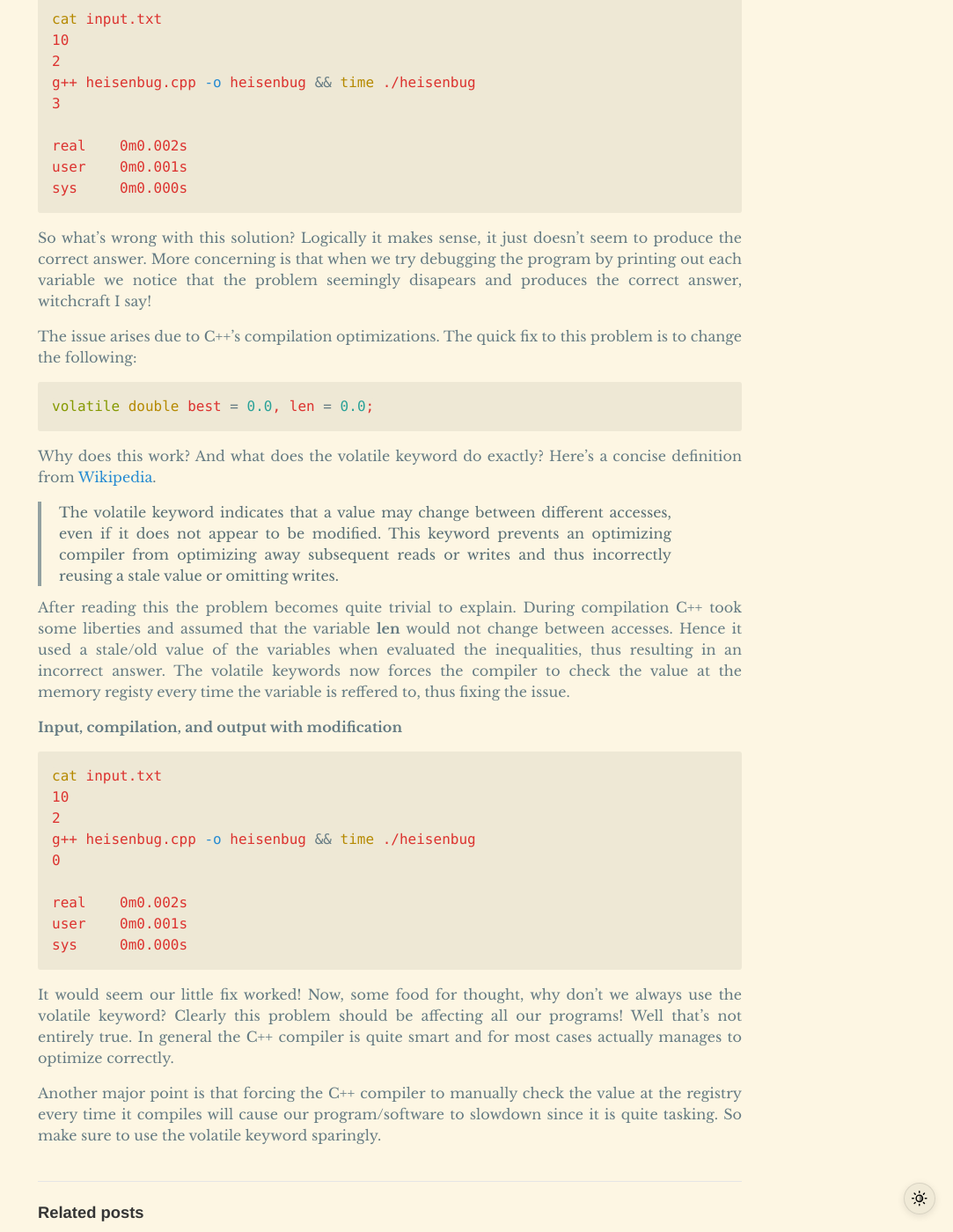
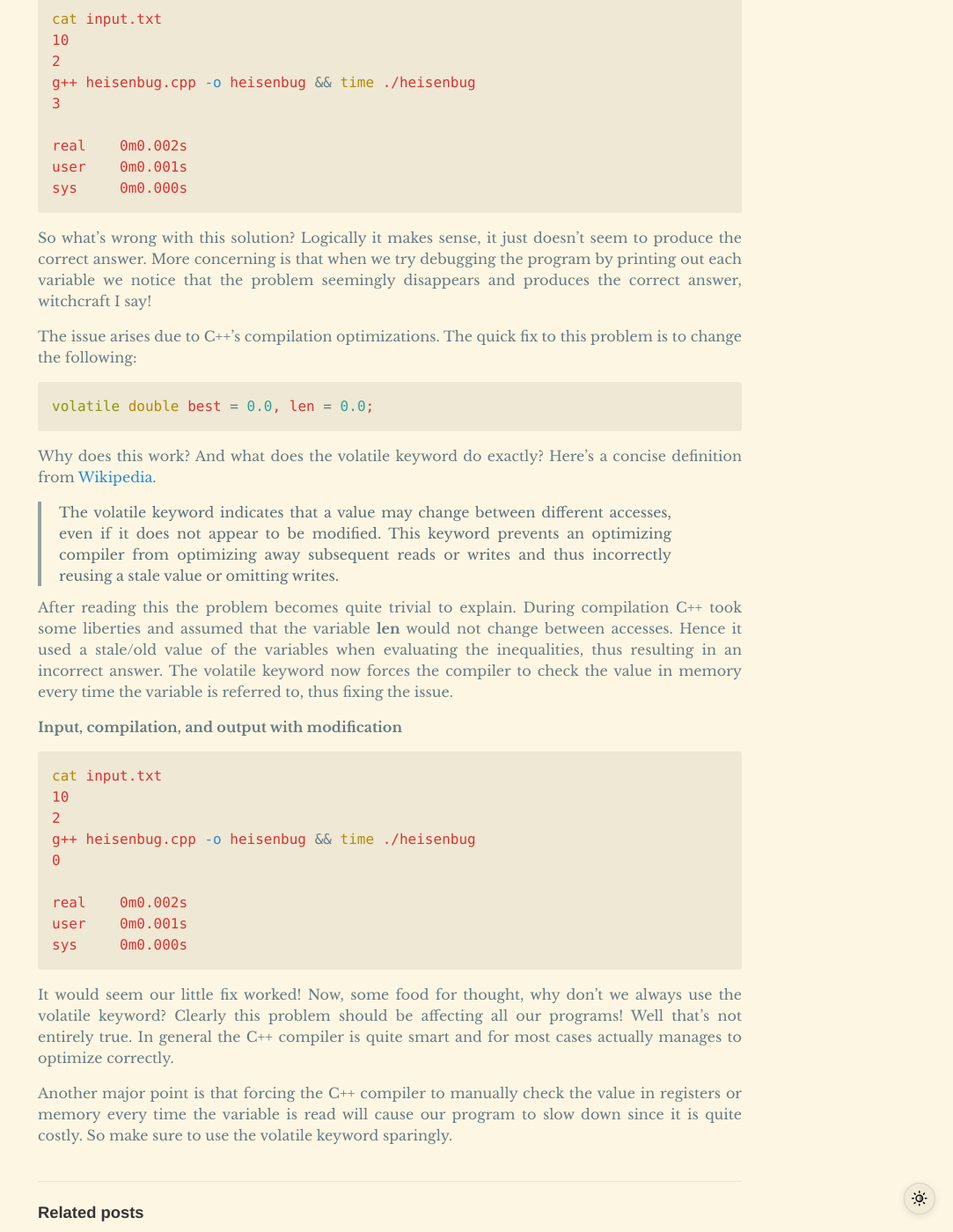
Before and after one commit to wgranados/wgranados.github.io, a Jekyll site: the page built from _posts/2018-03-09-heisen-bug.md, in a window 1280 px wide and 1400 px high, scrolled down 1458 px. Shown: the whole window at 88% size, without its empty margins (197-1280 px from the left). Built offline with Jekyll 4.4.1, drawn with Linux system fonts in a browser that asks for light colours; formulas are drawn with MathJax 3; some of the changed text lies outside the part shown.

Commit message:
Blog: fix excerpts, copy edits on key posts
Use post.excerpt for catalogue blurbs and set explicit excerpts on CCC/CCO, enterprise open source, and Heisenbug posts. Correct typos and grammar in those articles and the welcome post.

Made-with: Cursor

```diff
--- a/_posts/2018-03-09-heisen-bug.md
+++ b/_posts/2018-03-09-heisen-bug.md
@@ -14,10 +16,10 @@ tags:
 ---
 <script src='https://cdn.mathjax.org/mathjax/latest/MathJax.js?config=TeX-AMS-MML_HTMLorMML'></script>
 
-Solution for [NOI00P1 - Cermaic Necklace](http://wcipeg.com/problem/noi00p1)
-[Heisenbugs](https://en.wikipedia.org/wiki/Heisenbug) are quite interesting but often people will have never heard of the terminology or better yet, experience it in practice.  Well today I will show you a heisenbug I encountered while solving a contest problem. This problem had me scratching my head until I had to ask [Alex Li](http://alexli.ca) during [PEG](https://en.wikipedia.org/wiki/Woburn_Collegiate_Institute#Programming_Enrichment_Group_.28PEG.29).
+Solution for [NOI00P1 - Ceramic Necklace](http://wcipeg.com/problem/noi00p1)
+[Heisenbugs](https://en.wikipedia.org/wiki/Heisenbug) are quite interesting but often people will have never heard of the terminology or better yet, experienced one in practice.  Well today I will show you a heisenbug I encountered while solving a contest problem. This problem had me scratching my head until I had to ask [Alex Li](http://alexli.ca) during [PEG](https://en.wikipedia.org/wiki/Woburn_Collegiate_Institute#Programming_Enrichment_Group_.28PEG.29).
 
-This problem is quite trivial after you look through the distracting diagrams. The jist of the problem is that we need to find the largest disk which can be created with the provided variables $$\color{white}{V_0}$$ and $$\color{white}{V_{total}}$$.
+This problem is quite trivial after you look through the distracting diagrams. The gist of the problem is that we need to find the largest disk which can be created with the provided variables $$\color{white}{V_0}$$ and $$\color{white}{V_{total}}$$.
 
 **Offending solution**
 {% highlight c++ linenos %}
@@ -65,7 +67,7 @@ sys     0m0.000s
 {% endhighlight shell %}
 
 
-So what's wrong with this solution? Logically it makes sense, it just doesn't seem to produce the correct answer. More concerning is that when we try debugging the program by printing out each variable we notice that the problem seemingly disapears and produces the correct answer, witchcraft I say!
+So what's wrong with this solution? Logically it makes sense, it just doesn't seem to produce the correct answer. More concerning is that when we try debugging the program by printing out each variable we notice that the problem seemingly disappears and produces the correct answer, witchcraft I say!
 
 The issue arises due to C++'s compilation optimizations. The quick fix to this problem is to change the following:
 {% highlight c++ %}
@@ -76,7 +78,7 @@ Why does this work? And what does the volatile keyword do exactly? Here's a conc
 
 > The volatile keyword indicates that a value may change between different accesses, even if it does not appear to be modified. This keyword prevents an optimizing compiler from optimizing away subsequent reads or writes and thus incorrectly reusing a stale value or omitting writes.
 
-After reading this the problem becomes quite trivial to explain. During compilation C++ took some liberties and assumed that the variable **len** would not change between accesses. Hence it used a stale/old value of the variables when evaluated the inequalities, thus resulting in an incorrect answer. The volatile keywords now forces the compiler to check the value at the memory registy every time the variable is reffered to, thus fixing the issue.
+After reading this the problem becomes quite trivial to explain. During compilation C++ took some liberties and assumed that the variable **len** would not change between accesses. Hence it used a stale/old value of the variables when evaluating the inequalities, thus resulting in an incorrect answer. The volatile keyword now forces the compiler to check the value in memory every time the variable is referred to, thus fixing the issue.
 
 **Input, compilation, and output with modification**
 {% highlight shell %}
@@ -89,8 +91,8 @@ g++ heisenbug.cpp -o heisenbug && time ./heisenbug
 real    0m0.002s
 user    0m0.001s
 sys     0m0.000s
-{% endhighlight c++ %}
+{% endhighlight %}
 
 It would seem our little fix worked! Now, some food for thought, why don't we always use the volatile keyword? Clearly this problem should be affecting all our programs! Well that's not entirely true. In general the C++ compiler is quite smart and for most cases actually manages to optimize correctly.
 
-Another major point is that forcing the C++ compiler to manually check the value at the registry every time it compiles will cause our program/software to slowdown since it is quite tasking. So make sure to use the volatile keyword sparingly.
+Another major point is that forcing the C++ compiler to manually check the value in registers or memory every time the variable is read will cause our program to slow down since it is quite costly. So make sure to use the volatile keyword sparingly.
```
Also changed, not shown: other parts of _posts/2018-03-09-heisen-bug.md (+2 -0 lines), _posts/2014-10-30-first-post.md (+1 -1 lines), _posts/2019-08-14-enterprise-open-source.md (+13 -11 lines), _posts/2020-01-11-ccc-editorial.md (+5 -4 lines), blog/index.html (+2 -5 lines).
